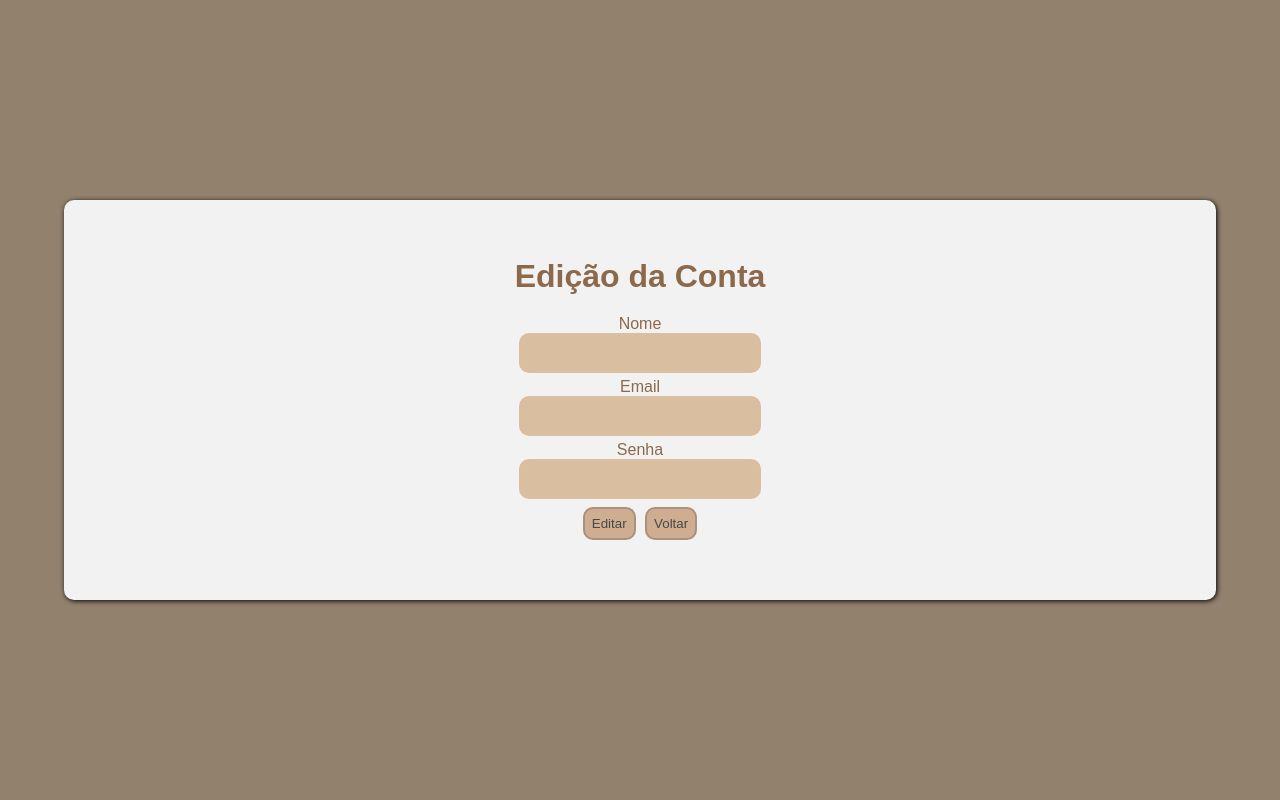
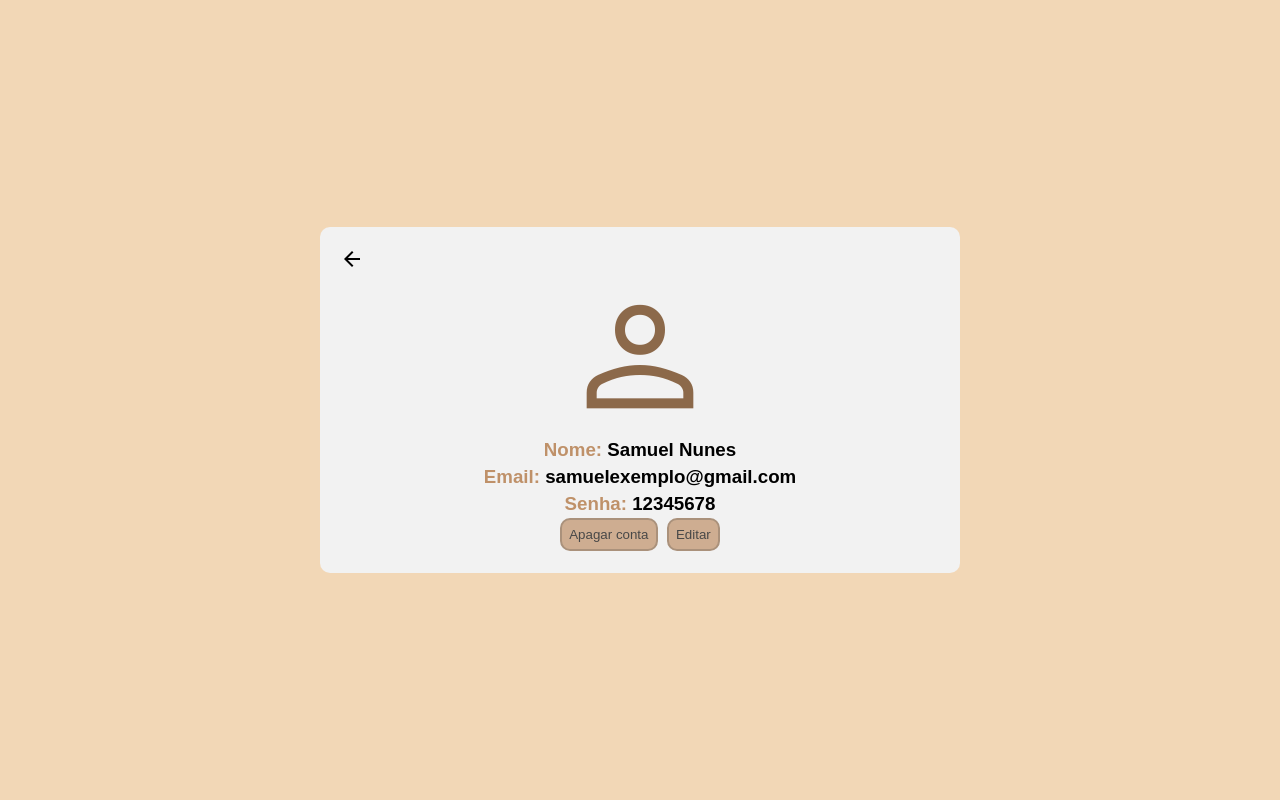
Before and after one commit to Samuel-Nun3s/to-do-list-with-account-system, a PHP site: page /web/profile.html in a window 1280 px wide. Run offline with PHP 8.4, Linux system fonts and the light colour scheme.

Commit message:
Pequenos ajustes

```diff
--- a/src/css/modal.css
+++ b/src/css/modal.css
@@ -30,7 +30,7 @@
     z-index: 12;
 }
 
-#modal-delete h3, span {
+#modal-delete > h3 span {
     color: #ff2020;
 }
 
--- a/web/profile.html
+++ b/web/profile.html
@@ -8,7 +8,7 @@
     <link rel="stylesheet" href="https://fonts.googleapis.com/css2?family=Material+Symbols+Outlined:opsz,wght,FILL,GRAD@24,400,0,0" />
 </head>
 <body>
-    <main class="hidden">
+    <main>
         <!-- Voltar para Home -->
         <a href="home.html" id="back">
             <span class="material-symbols-outlined">
@@ -35,7 +35,7 @@
         </section>
     </main>
     <!-- Modal de Exclusão da conta -->
-    <div id="fade"></div>
+    <div id="fade" class="hidden"></div>
     <div id="modal-delete" class="modal hidden">
         <div id="delete-header">
             <h3>Tem certeza que quer excluir a sua conta?</h3>
@@ -50,7 +50,7 @@
     </div>
 
     <!-- Modal de Edição da conta -->
-    <div id="modal-edit" class="modal">
+    <div id="modal-edit" class="modal hidden">
         <div id="edit-header">
             <h3>Edição da Conta</h3>
         </div>
```
